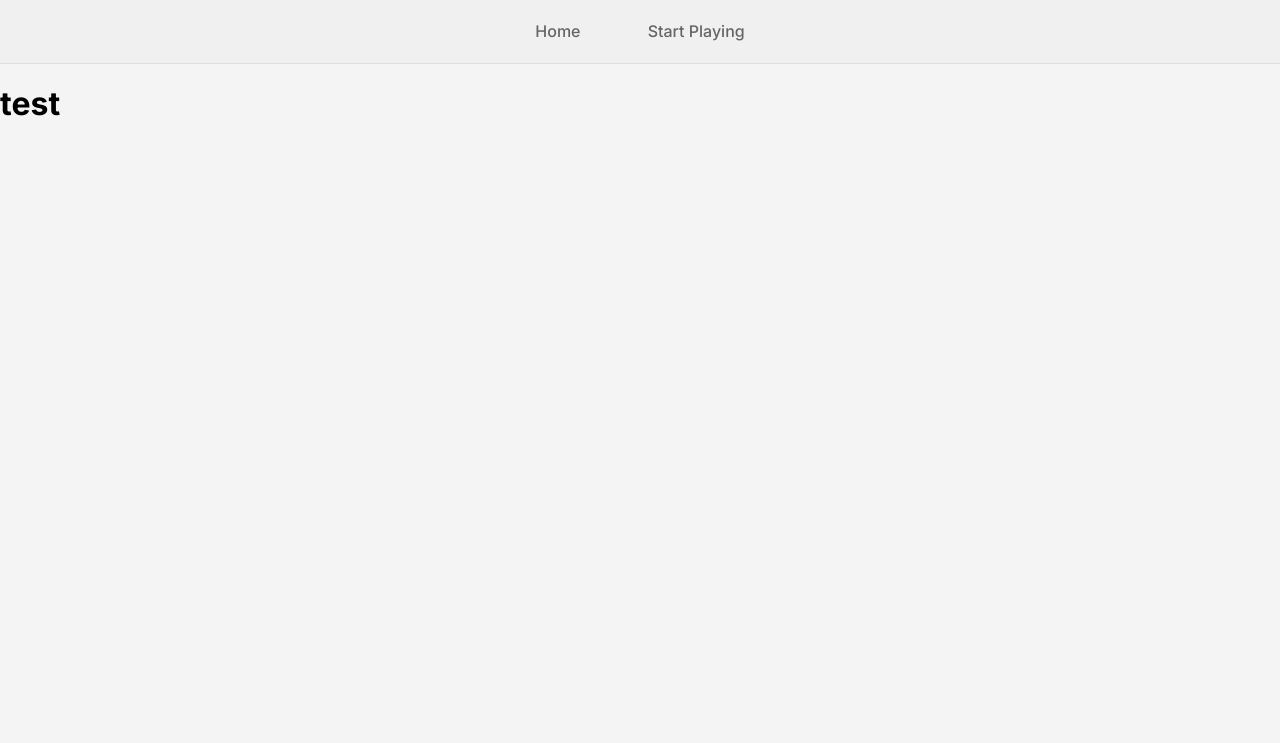
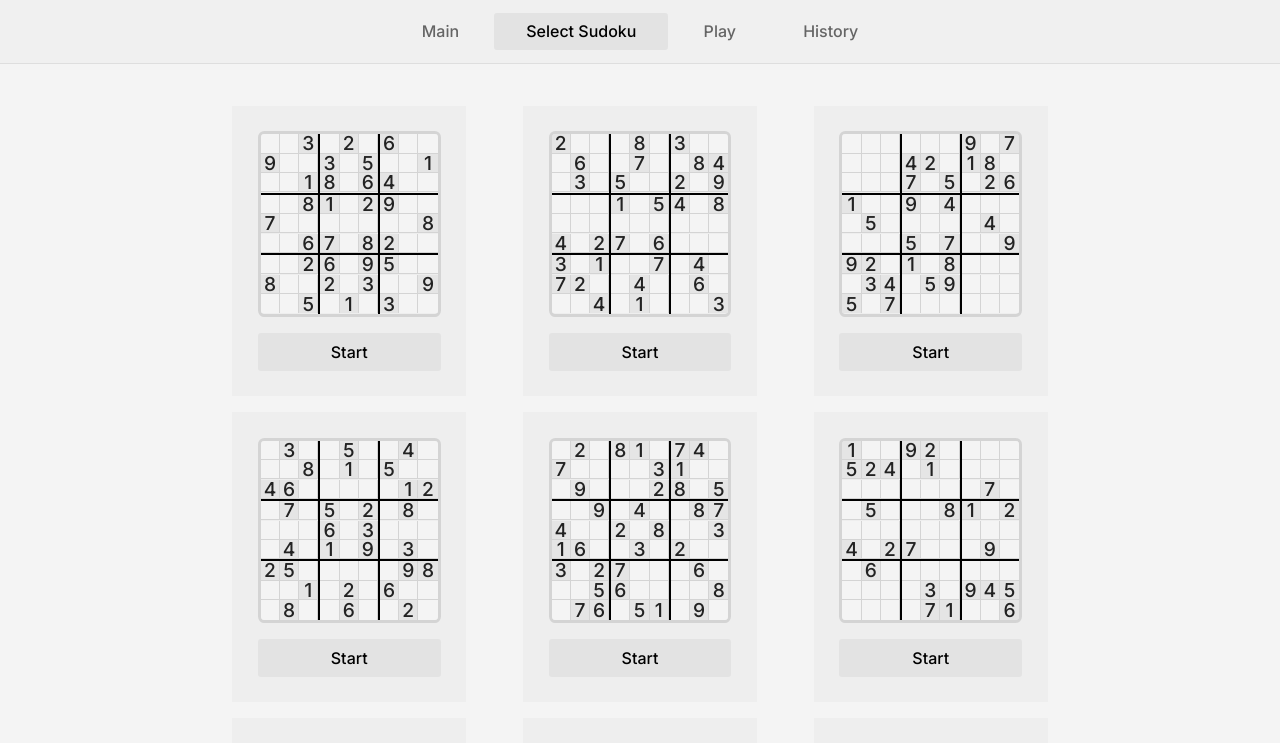
Before and after one commit to obsfx/react-sudoku, a React (Create React App) app: page /select-sudoku in a window 1280 px wide. Shown: the top 743 px of the page. Built offline with nearby package versions, Linux system fonts and the light colour scheme.

Commit message:
Add SelectSudoku page

```diff
--- a/src/App.tsx
+++ b/src/App.tsx
@@ -1,16 +1,25 @@
 import { BrowserRouter as Router, Switch, Route } from 'react-router-dom'
 
 import Navbar from './components/Navbar'
+
 import Main from './pages/Main'
-import StartPlaying from './pages/StartPlaying'
+import SelectSudoku from './pages/SelectSudoku'
+import Sudoku from './pages/Sudoku'
+import GameHistory from './pages/GameHistory'
 
 const App: React.FC = () => {
   return (
     <Router>
       <Navbar />
       <Switch>
-        <Route path="/start-playing">
-          <StartPlaying />
+        <Route path="/history">
+          <GameHistory />
+        </Route>
+        <Route path="/play">
+          <Sudoku />
+        </Route>
+        <Route path="/select-sudoku">
+          <SelectSudoku />
         </Route>
         <Route path="/">
           <Main />
--- a/src/components/Navbar.tsx
+++ b/src/components/Navbar.tsx
@@ -4,11 +4,19 @@ const Navbar: React.FC = () => {
   return (
     <NavbarWrapper>
       <Link to="/" exact activeClassName="navbar-link-active">
-        Home
+        Main
       </Link>
 
-      <Link to="/start-playing" activeClassName="navbar-link-active">
-        Start Playing
+      <Link to="/select-sudoku" activeClassName="navbar-link-active">
+        Select Sudoku
+      </Link>
+
+      <Link to="/play" activeClassName="navbar-link-active">
+        Play
+      </Link>
+
+      <Link to="/history" activeClassName="navbar-link-active">
+        History
       </Link>
     </NavbarWrapper>
   )
--- a/src/components/SudokuDeck.tsx
+++ b/src/components/SudokuDeck.tsx
@@ -2,35 +2,31 @@ import { DeckWrapper, DeckRow, DeckCell, DeckInput } from '../theme'
 
 const SudokuDeck: React.FC<{
   deck: number[][]
-}> = ({ deck }) => {
+  preview: boolean
+  cellWidth: string
+  cellHeight: string
+}> = ({ deck, preview, cellWidth, cellHeight }) => {
   return (
     <DeckWrapper>
       {deck.map((row: number[], i: number, arr: number[][]) => (
-        <DeckRow>
+        <DeckRow key={i}>
           {row.map((value: number, j: number) => (
             <DeckCell
+              key={j}
               borderRight={j < row.length - 1 && (j + 1) % 3 === 0}
               borderBottom={i < arr.length - 1 && (i + 1) % 3 === 0}
             >
               <DeckInput
                 type="text"
-                defaultValue={value}
-                readOnly={value !== 0}
+                defaultValue={value === 0 ? '' : value}
+                maxLength={1}
+                readOnly={value !== 0 || preview}
                 predefined={value !== 0}
                 borderRight={j < row.length - 1}
                 borderBottom={i < arr.length - 1}
+                width={cellWidth}
+                height={cellHeight}
               />
-
-              {/*
-                   <DeckInput
-                   type="text"
-                   defaultValue="0"
-                   readOnly
-                   predefined={(i + 1) % 2 === 0}
-                   borderRight={j < row.length - 1}
-                   borderBottom={i < arr.length - 1}
-                   />
-                 */}
             </DeckCell>
           ))}
         </DeckRow>
--- /dev/null
+++ b/src/pages/GameHistory.tsx
@@ -0,0 +1,7 @@
+import { ContentWrapper } from '../theme'
+
+const GameHistory: React.FC = () => {
+  return <ContentWrapper>test</ContentWrapper>
+}
+
+export default GameHistory
--- /dev/null
+++ b/src/pages/SelectSudoku.tsx
@@ -0,0 +1,28 @@
+import SudokuDeck from '../components/SudokuDeck'
+import {
+  ContentWrapper,
+  SudokuOptionsContainer,
+  SudokuOptionWrapper,
+  SudokuPreviewWrapper,
+  SudokuStartButton,
+} from '../theme'
+import Decks from '../sudoku-decks'
+
+const SelectSudoku: React.FC = () => {
+  return (
+    <ContentWrapper>
+      <SudokuOptionsContainer>
+        {Decks.data.map(({ id, board }) => (
+          <SudokuOptionWrapper key={id}>
+            <SudokuPreviewWrapper>
+              <SudokuDeck deck={board} preview cellWidth="1.2rem" cellHeight="1.2rem" />
+              <SudokuStartButton>Start</SudokuStartButton>
+            </SudokuPreviewWrapper>
+          </SudokuOptionWrapper>
+        ))}
+      </SudokuOptionsContainer>
+    </ContentWrapper>
+  )
+}
+
+export default SelectSudoku
--- a/src/pages/StartPlaying.tsx
+++ /dev/null
@@ -1,15 +0,0 @@
-import SudokuDeck from '../components/SudokuDeck'
-import { ContentWrapper, DeckContainer } from '../theme'
-import Decks from '../sudoku-decks'
-
-const StartPlaying: React.FC = () => {
-  return (
-    <ContentWrapper>
-      <DeckContainer>
-        <SudokuDeck deck={Decks.decks[0].board} />
-      </DeckContainer>
-    </ContentWrapper>
-  )
-}
-
-export default StartPlaying
--- /dev/null
+++ b/src/pages/Sudoku.tsx
@@ -0,0 +1,17 @@
+import { ContentWrapper } from '../theme'
+
+import SudokuDeck from '../components/SudokuDeck'
+import { DeckContainer } from '../theme'
+import Decks from '../sudoku-decks'
+
+const Sudoku: React.FC = () => {
+  return (
+    <ContentWrapper>
+      <DeckContainer>
+        <SudokuDeck deck={Decks.data[0].board} preview={false} cellWidth="3rem" cellHeight="3rem" />
+      </DeckContainer>
+    </ContentWrapper>
+  )
+}
+
+export default Sudoku
--- a/src/sudoku-decks.ts
+++ b/src/sudoku-decks.ts
@@ -1,5 +1,5 @@
 const decks = {
-  decks: [
+  data: [
     {
       id: 1,
       board: [
@@ -134,21 +134,6 @@ const decks = {
         [4, 0, 0, 0, 0, 7, 0, 0, 0],
       ],
     },
-
-    {
-      id: 10,
-      board: [
-        [0, 0, 1, 9, 0, 0, 0, 0, 3],
-        [9, 0, 0, 7, 0, 0, 1, 6, 0],
-        [0, 3, 0, 0, 0, 5, 0, 0, 7],
-        [0, 5, 0, 0, 0, 0, 0, 0, 9],
-        [0, 0, 4, 3, 0, 2, 6, 0, 0],
-        [2, 0, 0, 0, 0, 0, 0, 7, 0],
-        [6, 0, 0, 1, 0, 0, 0, 3, 0],
-        [0, 4, 2, 0, 0, 7, 0, 0, 6],
-        [5, 0, 0, 0, 0, 6, 8, 0, 0],
-      ],
-    },
   ],
 }
 
--- a/src/theme.ts
+++ b/src/theme.ts
@@ -10,6 +10,10 @@ export const GlobalStyle = createGlobalStyle`
 
   html {
     font-size: 16px;
+
+    @media (max-width: 574px) {
+      font-size: 11px;
+    }
   }
 
   body {
@@ -36,9 +40,17 @@ export const GlobalStyle = createGlobalStyle`
 `
 export const ContentWrapper = styled.div`
   width: 100%;
-  max-width: 1100px;
+  max-width: 900px;
   padding: 1rem;
   margin: auto;
+`
+
+export const ContentTitle = styled.div`
+  font-size: 1.2rem;
+  padding: 0.8rem 2rem;
+  background-color: #f0f0f0;
+  display: inline-flex;
+  border-radius: 0.4rem;
 `
 
 export const NavbarWrapper = styled.div`
@@ -61,6 +73,7 @@ export const Link = styled(NavLink)`
   padding: 0.6rem 2rem;
   text-decoration: none;
   font-weight: 500;
+  text-align: center;
 
   &:not(:last-child) {
     margin-right: 0.2rem;
@@ -72,7 +85,7 @@ export const Link = styled(NavLink)`
 `
 
 export const DeckWrapper = styled.div`
-  display: flex;
+  display: inline-flex;
   flex-direction: column;
   align-items: center;
   border: 3px solid #d4d4d4;
@@ -97,9 +110,11 @@ export const DeckInput = styled.input<{
   borderBottom?: boolean
   predefined?: boolean
   readOnly?: boolean
+  width: string
+  height: string
 }>`
-  width: 3rem;
-  height: 3rem;
+  width: ${({ width }) => width};
+  height: ${({ height }) => height};
   color: #222222;
   ${({ borderRight }) => (borderRight ? `border-right: 1px solid #d4d4d4;` : ``)}
   ${({ borderBottom }) => (borderBottom ? `border-bottom: 1px solid #d4d4d4;` : ``)}
@@ -124,3 +139,51 @@ export const DeckContainer = styled.div`
   display: flex;
   justify-content: center;
 `
+
+export const SudokuOptionsContainer = styled.div`
+  display: flex;
+  justify-content: space-between;
+  flex-wrap: wrap;
+  padding-top: 1.6rem;
+`
+
+export const SudokuOptionWrapper = styled.div`
+  border-radius: 0.4rem;
+  width: 33%;
+  margin-bottom: 1rem;
+  display: flex;
+  flex-direction: column;
+  align-items: center;
+
+  @media (max-width: 770px) {
+    width: 50%;
+  }
+
+  @media (max-width: 400px) {
+    width: 100%;
+  }
+`
+
+export const SudokuPreviewWrapper = styled.div`
+  background-color: #eeeeee;
+  padding: 1.6rem;
+  display: flex;
+  flex-direction: column;
+  align-items: center;
+`
+
+export const SudokuStartButton = styled.button`
+  margin-top: 1rem;
+  cursor: pointer;
+  background: none;
+  border: none;
+  font-weight: 500;
+  padding: 0.6rem 0rem;
+  width: 100%;
+  border-radius: 0.2rem;
+  background-color: #e3e3e3;
+
+  &:hover {
+    background-color: #cecece;
+  }
+`
```
